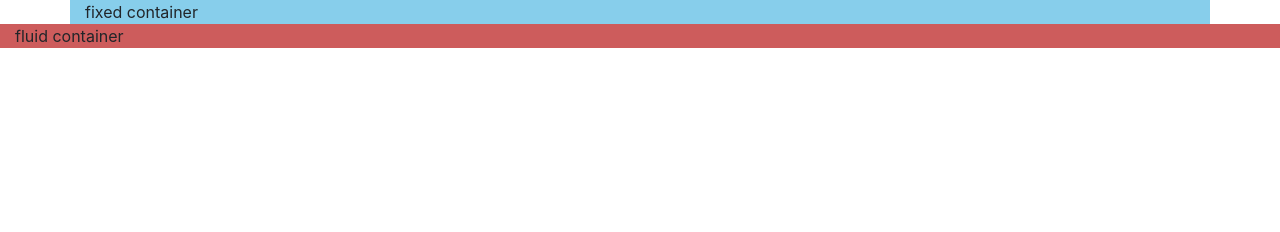
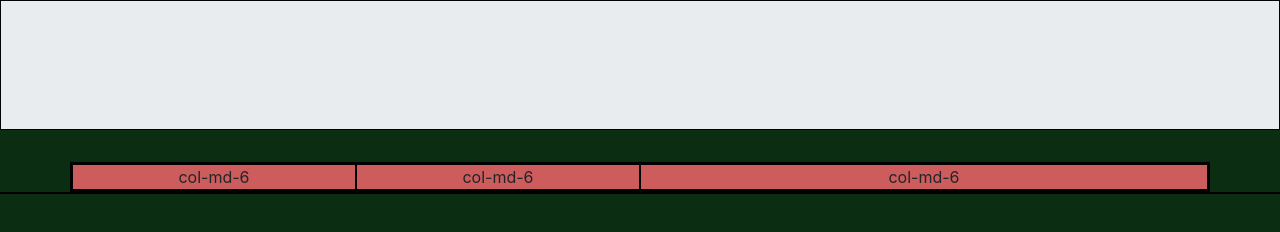
Before and after one commit to kubasulek2/Find-Recipe-Application, a website: page public/index.html in a window 1280 px wide. Drawn offline with nearby package versions, Linux system fonts and the light colour scheme.

Commit message:
bootstrap properly added

```diff
--- a/public/index.html
+++ b/public/index.html
@@ -6,13 +6,25 @@
     <meta http-equiv="x-ua-compatible" content="ie=edge, chrome=1">
     <meta name="viewport" content="width=device-width, initial-scale=1 shrink-to-fit=no">
     <script src="https://developer.edamam.com/attribution/badge.js"></script>
-    <link rel="stylesheet" href="https://stackpath.bootstrapcdn.com/bootstrap/4.2.1/css/bootstrap.min.css" integrity="sha384-GJzZqFGwb1QTTN6wy59ffF1BuGJpLSa9DkKMp0DgiMDm4iYMj70gZWKYbI706tWS" crossorigin="anonymous">
+    <link rel="stylesheet" href="css/bootstrap.min.css">
     <link rel="stylesheet" href="css/main.css">
     <!--<link rel="stylesheet" href="https://use.fontawesome.com/releases/v5.6.1/css/all.css" integrity="sha384-gfdkjb5BdAXd+lj+gudLWI+BXq4IuLW5IT+brZEZsLFm++aCMlF1V92rMkPaX4PP" crossorigin="anonymous">-->
 </head>
 <body>
-<div class="container" style="background: skyblue">fixed container</div>
-<div class="container-fluid" style="background: indianred">fluid container</div>
+
+
+<div class="jumbotron jumbotron-fluid"></div>
+
+
+
+<div class="container" style="background: indianred">
+    <div class="row justify-content-md-center">
+        <div class="col-md-2 col-xl">col-md-6</div>
+        <div class="col-md-2 col-xl">col-md-6</div>
+        <div class="col-md-4 col-xl-6">col-md-6</div>
+    </div>
+
+</div>
 
     <div id="edamam-badge" data-color="white"></div>
 
--- a/src/js/app.js
+++ b/src/js/app.js
@@ -4,8 +4,7 @@ $(() => {
     const appId = 'fd3ea657';
     const appKey ='a61ca3c11d3b2ec930779e11cfe06c85';
 
-    fetch(`https://api.edamam.com/search?q=chicken&app_id=${appId}&app_key=${appKey}
-`,{
+    fetch(`https://api.edamam.com/search?q=chicken&app_id=${appId}&app_key=${appKey}`,{
       mode: 'cors',
       redirect: 'follow',
       headers: {
@@ -15,5 +14,6 @@ $(() => {
       .then(data =>{
         console.log(data);
       })
-  }
+  };
+  //basicFetch()
 });
--- /dev/null
+++ b/src/sass/partials/_base.scss
@@ -0,0 +1,8 @@
+div{
+  border: 1px solid black;
+  text-align: center;
+}
+
+body{
+  background: #0b2e13;
+}
```
Also changed, not shown: src/index.html (+15 -3 lines), public/css/bootstrap.min.css (added), public/css/main.css, src/sass/main.scss (line endings or trailing spaces), 1 other file.
